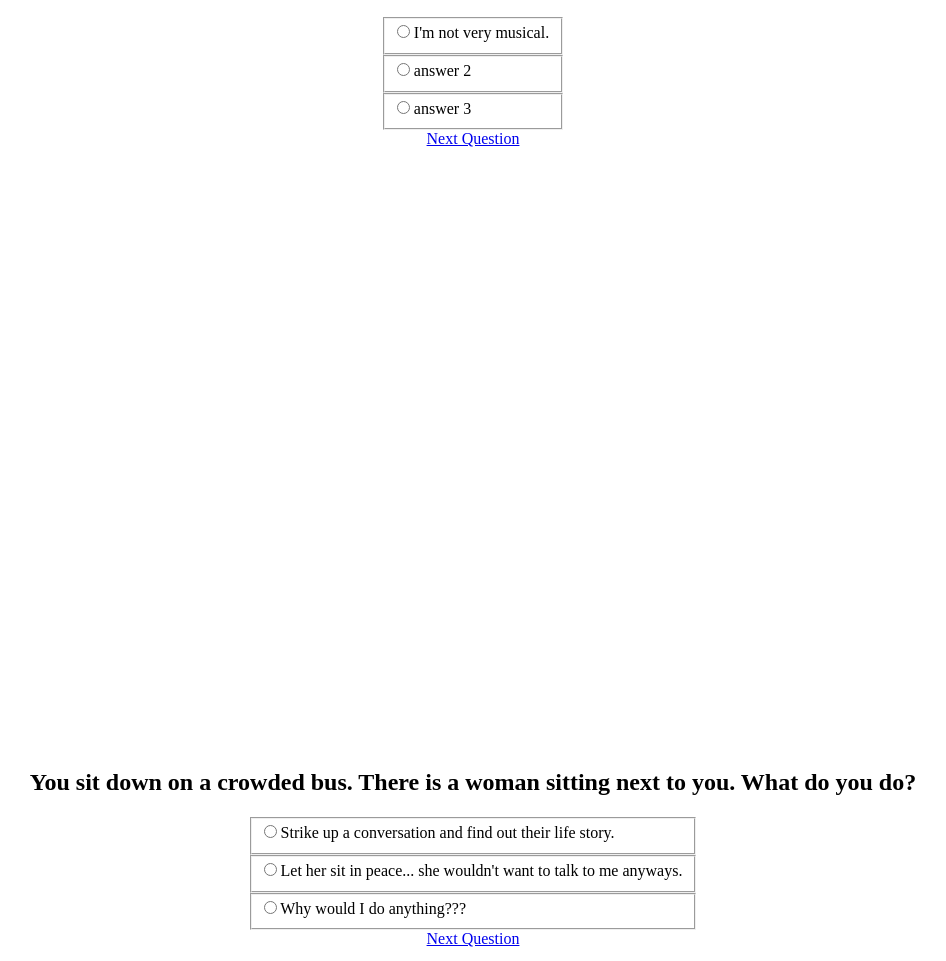
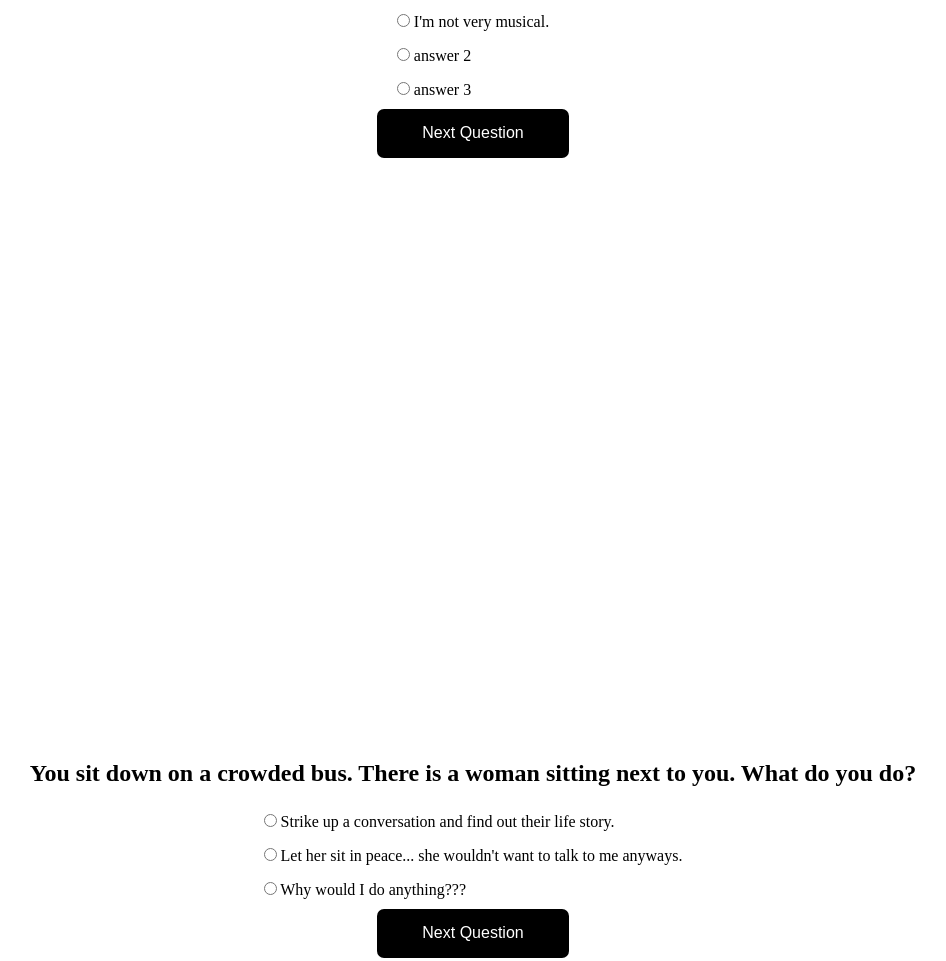
Before and after one commit to Marieerin/marieOshaughnessyProject3, a plain HTML site: page index.html in a window 1280 px wide. Shown: the part 1151-2112 px from the top of the page, without its empty margins (167-1113 px from the left). Drawn offline with nearby package versions, Linux system fonts and the light colour scheme.

Commit message:
file named from .sass to sass, and styles added to buttons

```diff
--- a/index.html
+++ b/index.html
@@ -15,7 +15,7 @@
             <h1>Would My Mom Like You?</h1>
             <p>Here's a little quiz to determine if my mother, the sweetest woman who's too good for this earth, would like you. Trust me you want to know!</p>
         </div>
-        <a href="#question1">Start Quiz!</a>
+        <button><a href="#question1">Start Quiz!</a></button>
     </header>
     <main>
         <section class="question question1" id="question1">
@@ -34,7 +34,8 @@
                     <label for="question1Answer3">answer 3</label>
                 </fieldset>
             </form>
-            <a href="#question2">Next Question</a>
+            <button><a href="#question2">Next Question</a></button>
+
         </section>
         <section class="question question2" id="question2">
             <h2>You sit down on a crowded bus. There is a woman sitting next to you. What do you do?</h2>
@@ -52,7 +53,8 @@
                     <label for="question2Answer3">Why would I do anything???</label>
                 </fieldset>
             </form>
-            <a href="#question3">Next Question</a>
+            <button><a href="#question3">Next Question</a></button>
+
         </section>
         <section class="question question3" id="question3">
             <h2>You get to the checkout lane of a grocery store and there is a very long line up. What is your reaction?</h2>
@@ -70,7 +72,7 @@
                     <label for="question3Answer3">"Well.... I guess I'll put on a podcast!"</label>
                 </fieldset>
             </form>
-            <a href="#answer" type="submit">Would my mom like you?</a>
+            <button><a href="#answer" type="submit">Would my mom like you?</a></button>
         </section>
         <section class="answer" id="answer">
             <div id="percentageAnswer">
--- /dev/null
+++ b/styles/sass/_index.scss
@@ -0,0 +1,36 @@
+.question,
+header {
+    height: 100vh;
+    display: flex;
+    justify-content: center;
+    align-items: center;
+    flex-direction: column;
+    text-align: center;
+
+
+}
+fieldset {
+    border: none;
+    text-align: left;
+}
+button {
+    background: black;
+    color: white;
+    border: none;
+    border-radius: 7px;
+
+    padding: 15px 45px;
+}
+a {
+    text-decoration: none;
+    color: white;
+}
+button:hover {
+    background-color: rgb(70, 70, 70);
+}
+header{
+    a {
+        font-size: 25px;
+    }
+
+}
```
Also changed, not shown: styles/.sass/_index.scss (deleted), styles/sass/_setup.scss (renamed from styles/.sass/_setup.scss), styles/sass/styles.scss (renamed from styles/.sass/styles.scss), styles/styles.css.
